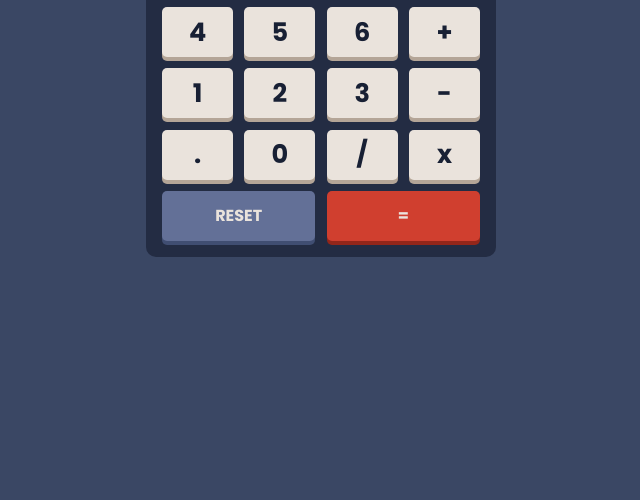
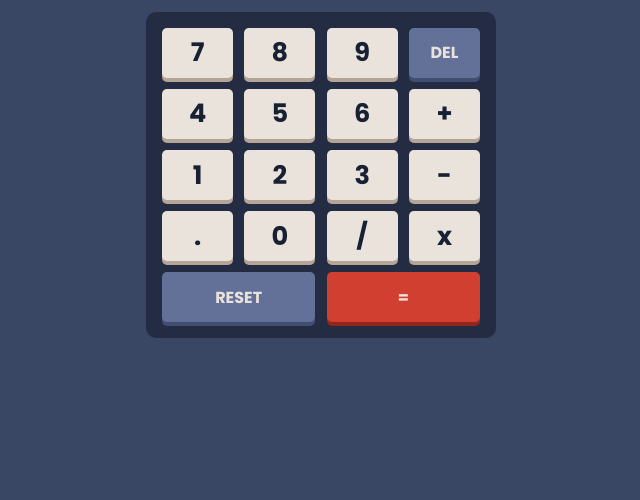
Before and after one commit to geoffreyhach/calculator-app-main, a plain HTML site: page index.html in a window 1280 px wide. Shown: the part 300-800 px from the top of the page, without its empty margins (319-959 px from the left). Drawn offline with Linux system fonts and the light colour scheme.

Commit message:
Update style.css

```diff
--- a/style.css
+++ b/style.css
@@ -56,10 +56,10 @@ body {
 }
 
 main {
-    padding-top: 5rem;
     display: flex;
     justify-content: center;
     align-items: center;
+    height: 100vh;
 
 }
 
```
